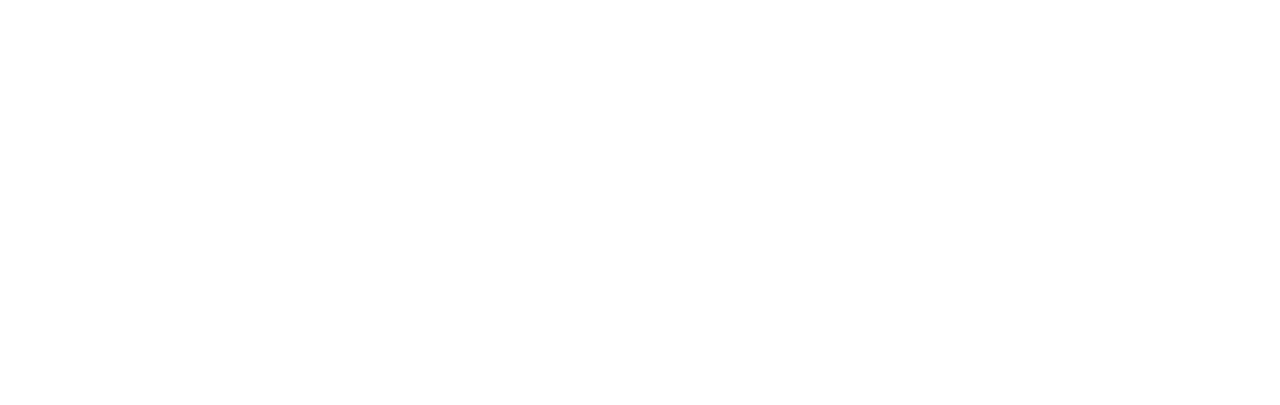
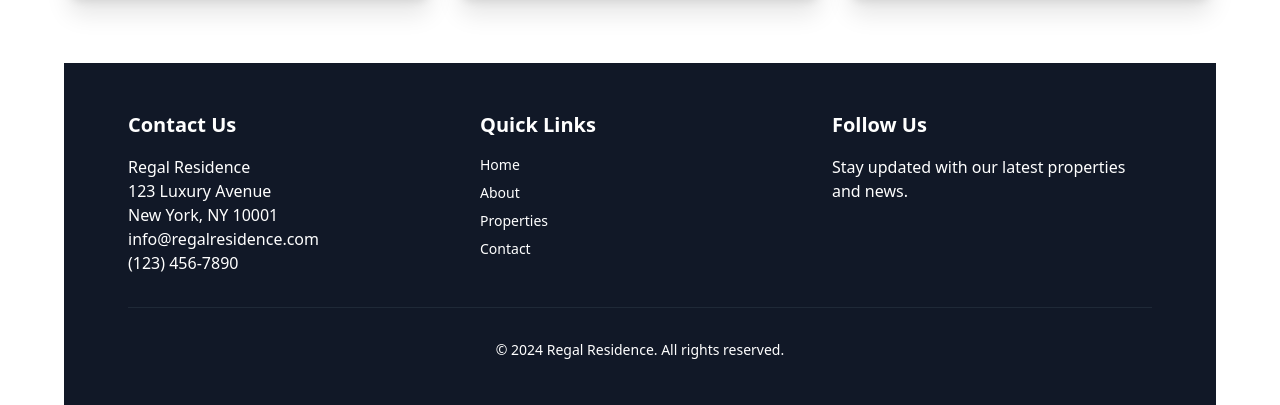
Before and after one commit to Emrandu1989/a9, a React (Vite) app: page / in a window 1280 px wide. Shown: the part 2625-3030 px from the top of the page. Before the commit the page ends 2624 px from the top, so only its background shows below. Built offline with nearby package versions, Linux system fonts and the light colour scheme; no server answers.

Commit message:
footer section added

```diff
--- a/src/LayOut/MainLayout.jsx
+++ b/src/LayOut/MainLayout.jsx
@@ -1,10 +1,12 @@
 import {Outlet} from 'react-router-dom';
 import NavBar from '../components/Header/NavBar';
+import Footer from '../components/Footer/Footer';
 const MainLayout = () => {
     return (
         <div className='max-w-6xl mx-auto'>
               <NavBar/>
              <Outlet></Outlet>
+             <Footer/>
         </div>
     );
 };
--- /dev/null
+++ b/src/components/Footer/Footer.jsx
@@ -0,0 +1,44 @@
+import React from 'react';
+
+const Footer = () => {
+  return (
+    <footer className="bg-gray-900 mt-16 px-12 text-white py-12">
+      <div className="container mx-auto px-4">
+        <div className="flex flex-wrap -mx-4">
+          <div className="w-full md:w-1/3 px-4 mb-8 md:mb-0">
+            <h2 className="text-xl font-bold mb-4">Contact Us</h2>
+            <p>Regal Residence</p>
+            <p>123 Luxury Avenue</p>
+            <p>New York, NY 10001</p>
+            <p>info@regalresidence.com</p>
+            <p>(123) 456-7890</p>
+          </div>
+          <div className="w-full md:w-1/3 px-4 mb-8 md:mb-0">
+            <h2 className="text-xl font-bold mb-4">Quick Links</h2>
+            <ul className="text-sm">
+              <li className="mb-2"><a href="#" className="hover:text-gray-400">Home</a></li>
+              <li className="mb-2"><a href="#" className="hover:text-gray-400">About</a></li>
+              <li className="mb-2"><a href="#" className="hover:text-gray-400">Properties</a></li>
+              <li className="mb-2"><a href="#" className="hover:text-gray-400">Contact</a></li>
+            </ul>
+          </div>
+          <div className="w-full md:w-1/3 px-4 mb-8 md:mb-0">
+            <h2 className="text-xl font-bold mb-4">Follow Us</h2>
+            <p>Stay updated with our latest properties and news.</p>
+            <div className="flex mt-4">
+              <a href="#" className="mr-4 text-xl hover:text-gray-400"><i className="fab fa-facebook"></i></a>
+              <a href="#" className="mr-4 text-xl hover:text-gray-400"><i className="fab fa-twitter"></i></a>
+              <a href="#" className="mr-4 text-xl hover:text-gray-400"><i className="fab fa-instagram"></i></a>
+              <a href="#" className="mr-4 text-xl hover:text-gray-400"><i className="fab fa-linkedin"></i></a>
+            </div>
+          </div>
+        </div>
+        <div className="border-t border-gray-800 mt-8 pt-8 text-center text-sm">
+          <p>&copy; {new Date().getFullYear()} Regal Residence. All rights reserved.</p>
+        </div>
+      </div>
+    </footer>
+  );
+};
+
+export default Footer;
```
